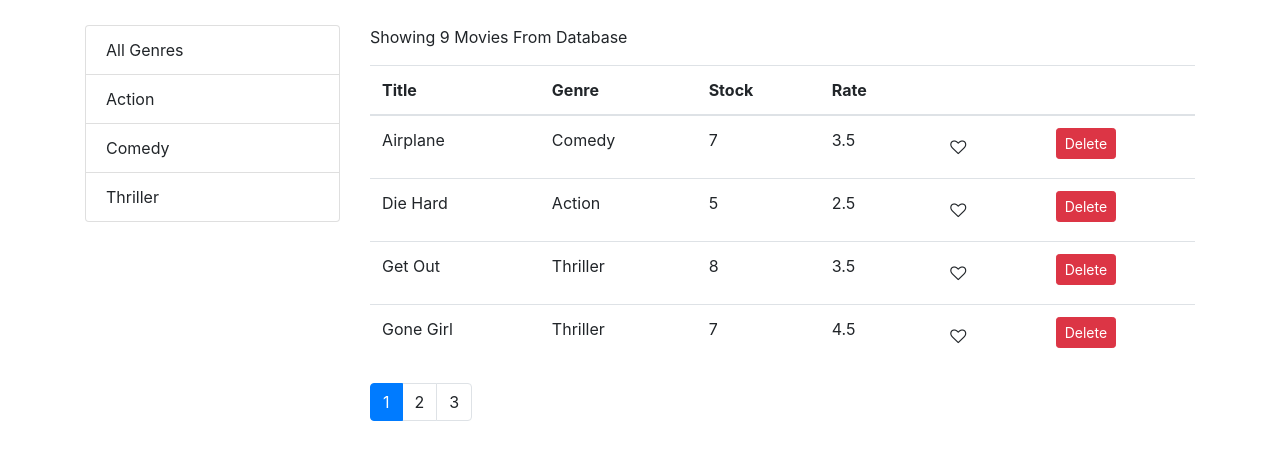
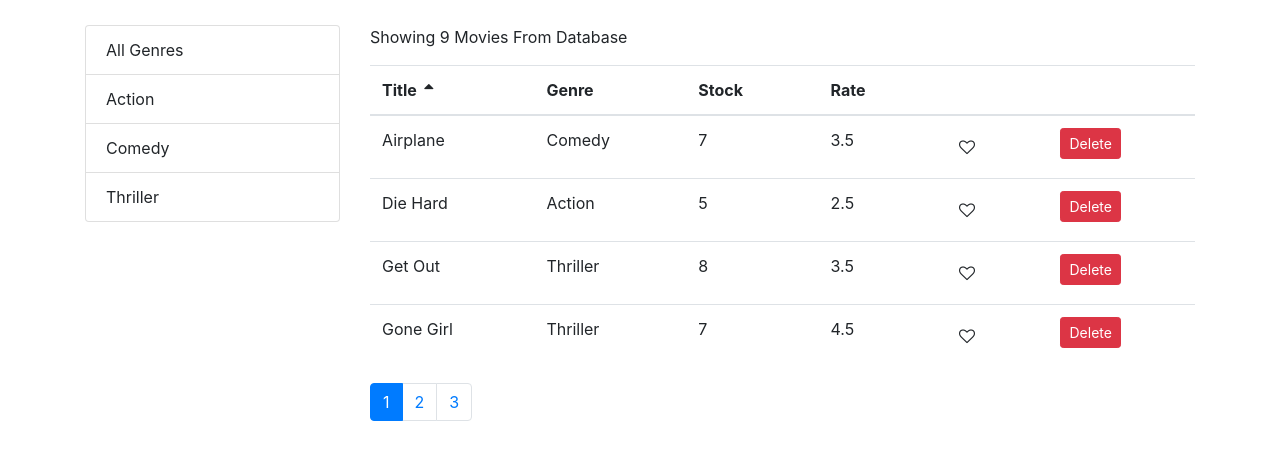
Before and after one commit to Yeasiin/React-Movie-Rent, a React (Create React App) app: page / in a window 1280 px wide. Shown: the top 460 px of the page. Built offline with nearby package versions, Linux system fonts and the light colour scheme.

Commit message:
Code Refactor and Clean

```diff
--- a/src/components/common/listGroup.jsx
+++ b/src/components/common/listGroup.jsx
@@ -1,13 +1,12 @@
 import React from "react";
 
-const ListGroup = (props) => {
-  const {
-    genres,
-    handleGenre,
-    valueProperty,
-    textProperty,
-    currentGenre,
-  } = props;
+const ListGroup = ({
+  genres,
+  handleGenre,
+  valueProperty,
+  textProperty,
+  currentGenre,
+}) => {
   return (
     <ul className="list-group" style={{ cursor: "pointer" }}>
       {genres.map((genre) => (
--- a/src/components/common/pagination.jsx
+++ b/src/components/common/pagination.jsx
@@ -2,8 +2,7 @@ import React from "react";
 import PropTypes from "prop-types";
 import _ from "lodash";
 
-const Pagination = (props) => {
-  const { pageSize, itemsCount, pageChange, currentPage } = props;
+const Pagination = ({pageSize, itemsCount, pageChange, currentPage}) => {
   const pagesCount = Math.ceil(itemsCount / pageSize);
   const pages = _.range(1, pagesCount + 1);
 
@@ -20,9 +19,9 @@ const Pagination = (props) => {
               }
               key={page}
             >
-              <a className="page-link" onClick={() => pageChange(page)}>
+              <button className="page-link" onClick={() => pageChange(page)}>
                 {page}
-              </a>
+              </button>
             </li>
           );
         })}
--- /dev/null
+++ b/src/components/common/table.jsx
@@ -0,0 +1,28 @@
+import React from "react";
+import TableHeader from "./tableHeader";
+import TableBody from "./tableBody";
+
+const Table = ({columns,
+    data,
+    sortColumn,
+    handleSort,
+    handleLike,
+    handleDelete}) => {
+
+  return (
+    <table className="table">
+      <TableHeader
+        columns={columns}
+        sortColumn={sortColumn}
+        handleSort={handleSort}
+      />
+      <TableBody
+        data={data}
+        handleLike={handleLike}
+        handleDelete={handleDelete}
+      />
+    </table>
+  );
+};
+
+export default Table;
--- /dev/null
+++ b/src/components/common/tableBody.jsx
@@ -0,0 +1,35 @@
+import React, { Component } from "react";
+import Like from "./like";
+
+class TableBody extends Component {
+  render() {
+    const { data, handleLike, handleDelete } = this.props;
+    return (
+      <tbody>
+        {data.map((item) => (
+          <tr key={item._id}>
+            <td>{item.title}</td>
+            <td>{item.genre.name}</td>
+            <td>{item.numberInStock}</td>
+            <td>{item.dailyRentalRate}</td>
+            <td>
+              <Like like={item.liked} toggleLike={() => handleLike(item)} />
+            </td>
+            <td>
+              <button
+                className="btn btn-danger btn-sm"
+                onClick={() => {
+                  handleDelete(item);
+                }}
+              >
+                Delete
+              </button>
+            </td>
+          </tr>
+        ))}
+      </tbody>
+    );
+  }
+}
+
+export default TableBody;
--- /dev/null
+++ b/src/components/common/tableHeader.jsx
@@ -0,0 +1,40 @@
+import React, { Component } from "react";
+
+class TableHeader extends Component {
+  raiseSort = (path) => {
+    const sortColumn = { ...this.props.sortColumn };
+    if (sortColumn.path === path) {
+      sortColumn.order = sortColumn.order === "asc" ? "desc" : "asc";
+    } else {
+      sortColumn.path = path;
+      sortColumn.order = "asc";
+    }
+    this.props.handleSort(sortColumn);
+  };
+  renderSortIcon = (column) =>{
+      const {sortColumn} = this.props;
+
+      if(sortColumn.path !== column.path ) return null;
+      if(sortColumn.order === "asc" ) return <i className="fa fa-sort-asc"></i>
+      return <i className="fa fa-sort-desc"></i>
+  }
+  render() {
+    return (
+      <thead style={{ cursor: "pointer" }}>
+        <tr>
+          {this.props.columns.map((column) => (
+            <th
+              key={column.path || column.key}
+              onClick={() => this.raiseSort(column.path)}
+            >
+              {column.label} &nbsp;
+              {this.renderSortIcon(column)}
+            </th>
+          ))}
+        </tr>
+      </thead>
+    );
+  }
+}
+
+export default TableHeader;
--- a/src/components/movies.jsx
+++ b/src/components/movies.jsx
@@ -46,8 +46,7 @@ class Movies extends Component {
     this.setState({ sortColumn: sortColumn });
   };
 
-  render() {
-    const { length: count } = this.state.movies;
+  getPageData = () => {
     const {
       pageSize,
       currentPage,
@@ -56,9 +55,6 @@ class Movies extends Component {
       movies: allMovies,
     } = this.state;
 
-    if (count < 1) {
-      return <p>There Are No Movies In The Database</p>;
-    }
     const filtered =
       currentGenre && currentGenre._id
         ? allMovies.filter((m) => m.genre._id === currentGenre._id)
@@ -67,6 +63,18 @@ class Movies extends Component {
     const sorted = _.orderBy(filtered, [sortColumn.path], [sortColumn.order]);
 
     const movies = paginate(sorted, currentPage, pageSize);
+    return { totalCount: filtered.length, movies };
+  };
+
+  render() {
+    const { length: count } = this.state.movies;
+    const { pageSize, currentPage, sortColumn } = this.state;
+
+    if (count < 1) {
+      return <p>There Are No Movies In The Database</p>;
+    }
+
+    const { totalCount, movies } = this.getPageData();
 
     return (
       <div className="row">
@@ -78,7 +86,7 @@ class Movies extends Component {
           />
         </div>
         <div className="col-md-9">
-          <p>Showing {filtered.length} Movies From Database </p>
+          <p>Showing {totalCount} Movies From Database </p>
           <MoviesTable
             movies={movies}
             handleLike={this.handleLike}
@@ -88,7 +96,7 @@ class Movies extends Component {
           />
           <Pagination
             pageSize={pageSize}
-            itemsCount={filtered.length}
+            itemsCount={totalCount}
             pageChange={this.handlePageChange}
             currentPage={currentPage}
           />
--- a/src/components/moviesTable.jsx
+++ b/src/components/moviesTable.jsx
@@ -1,55 +1,32 @@
 import React, { Component } from "react";
-import Like from "./common/like";
+import Table from "./common/table";
 
 class MoviesTable extends Component {
-  raiseSort = (path) => {
-    const sortColumn = { ...this.props.sortColumn };
-    if (sortColumn.path === path) {
-      sortColumn.order = sortColumn.order === "asc" ? "desc" : "asc";
-    } else {
-      sortColumn.order = "asc";
-      sortColumn.path = path;
-    }
-    this.props.handleSort(sortColumn)
-  };
+  columns = [
+    { path: "title", label: "Title" },
+    { path: "genre.name", label: "Genre" },
+    { path: "numberInStock", label: "Stock" },
+    { path: "dailyRentalRate", label: "Rate" },
+    { key: "like" },
+    { key: "delete" },
+  ];
   render() {
-    const { movies, handleLike, handleDelete } = this.props;
+    const {
+      movies,
+      handleLike,
+      handleDelete,
+      sortColumn,
+      handleSort,
+    } = this.props;
     return (
-      <table className="table">
-        <thead style={{ cursor: "pointer" }}>
-          <tr>
-            <th onClick={() => this.raiseSort("title")}>Title</th>
-            <th onClick={() => this.raiseSort("genre.name")}>Genre</th>
-            <th onClick={() => this.raiseSort("numberInStock")}>Stock</th>
-            <th onClick={() => this.raiseSort("dailyRentalRate")}>Rate</th>
-            <th></th>
-            <th></th>
-          </tr>
-        </thead>
-        <tbody>
-          {movies.map((movie) => (
-            <tr key={movie._id}>
-              <td>{movie.title}</td>
-              <td>{movie.genre.name}</td>
-              <td>{movie.numberInStock}</td>
-              <td>{movie.dailyRentalRate}</td>
-              <td>
-                <Like like={movie.liked} toggleLike={() => handleLike(movie)} />
-              </td>
-              <td>
-                <button
-                  className="btn btn-danger btn-sm"
-                  onClick={() => {
-                    handleDelete(movie);
-                  }}
-                >
-                  Delete
-                </button>
-              </td>
-            </tr>
-          ))}
-        </tbody>
-      </table>
+      <Table
+        columns={this.columns}
+        data={movies}
+        handleLike={handleLike}
+        handleDelete={handleDelete}
+        sortColumn={sortColumn}
+        handleSort={handleSort}
+      />
     );
   }
 }
```
